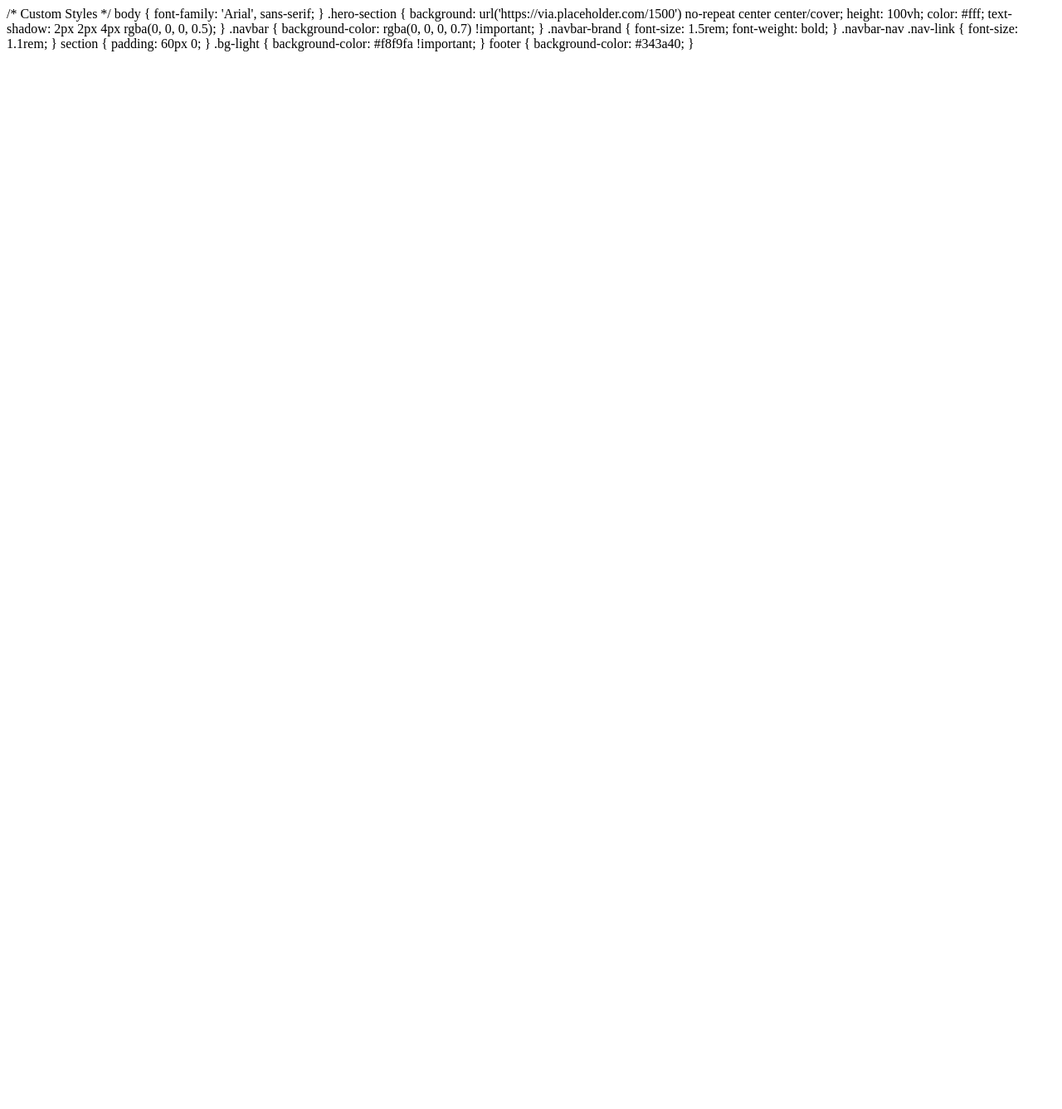
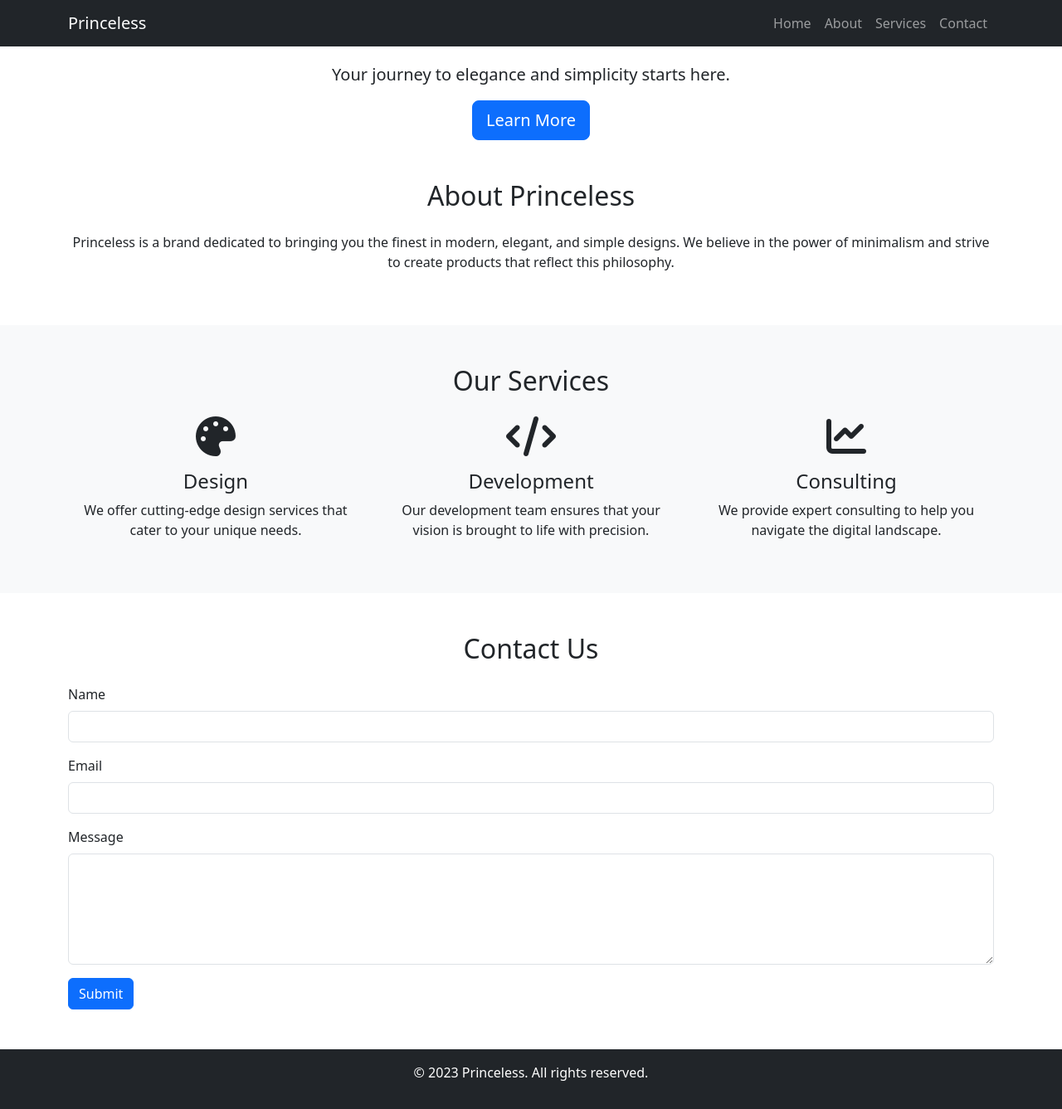
Before and after one commit to savenas/princeless.github.io, a plain HTML site: page index.html in a window 1280 px wide. Shown: the whole page at 83% size. Before the commit the page ends 800 px from the top, so only its background shows below. Drawn offline with nearby package versions, Linux system fonts and the light colour scheme.

Commit message:
Update index.html

```diff
--- a/index.html
+++ b/index.html
@@ -1,36 +1,114 @@
-/* Custom Styles */
-body {
-    font-family: 'Arial', sans-serif;
-}
+<!DOCTYPE html>
+<html lang="en">
+<head>
+    <meta charset="UTF-8">
+    <meta name="viewport" content="width=device-width, initial-scale=1.0">
+    <title>Princeless</title>
+    <!-- Bootstrap CSS -->
+    <link href="https://cdn.jsdelivr.net/npm/bootstrap@5.3.0/dist/css/bootstrap.min.css" rel="stylesheet">
+    <!-- Font Awesome -->
+    <link href="https://cdnjs.cloudflare.com/ajax/libs/font-awesome/6.0.0-beta3/css/all.min.css" rel="stylesheet">
+    <!-- Custom CSS -->
+    <link rel="stylesheet" href="styles.css">
+</head>
+<body>
 
-.hero-section {
-    background: url('https://via.placeholder.com/1500') no-repeat center center/cover;
-    height: 100vh;
-    color: #fff;
-    text-shadow: 2px 2px 4px rgba(0, 0, 0, 0.5);
-}
+    <!-- Navigation Bar -->
+    <nav class="navbar navbar-expand-lg navbar-dark bg-dark fixed-top">
+        <div class="container">
+            <a class="navbar-brand" href="#">Princeless</a>
+            <button class="navbar-toggler" type="button" data-bs-toggle="collapse" data-bs-target="#navbarNav" aria-controls="navbarNav" aria-expanded="false" aria-label="Toggle navigation">
+                <span class="navbar-toggler-icon"></span>
+            </button>
+            <div class="collapse navbar-collapse" id="navbarNav">
+                <ul class="navbar-nav ms-auto">
+                    <li class="nav-item">
+                        <a class="nav-link" href="#home">Home</a>
+                    </li>
+                    <li class="nav-item">
+                        <a class="nav-link" href="#about">About</a>
+                    </li>
+                    <li class="nav-item">
+                        <a class="nav-link" href="#services">Services</a>
+                    </li>
+                    <li class="nav-item">
+                        <a class="nav-link" href="#contact">Contact</a>
+                    </li>
+                </ul>
+            </div>
+        </div>
+    </nav>
 
-.navbar {
-    background-color: rgba(0, 0, 0, 0.7) !important;
-}
+    <!-- Hero Section -->
+    <section id="home" class="hero-section d-flex align-items-center">
+        <div class="container text-center">
+            <h1 class="display-4">Welcome to Princeless</h1>
+            <p class="lead">Your journey to elegance and simplicity starts here.</p>
+            <a href="#about" class="btn btn-primary btn-lg">Learn More</a>
+        </div>
+    </section>
 
-.navbar-brand {
-    font-size: 1.5rem;
-    font-weight: bold;
-}
+    <!-- About Section -->
+    <section id="about" class="py-5">
+        <div class="container">
+            <h2 class="text-center mb-4">About Princeless</h2>
+            <p class="text-center">Princeless is a brand dedicated to bringing you the finest in modern, elegant, and simple designs. We believe in the power of minimalism and strive to create products that reflect this philosophy.</p>
+        </div>
+    </section>
 
-.navbar-nav .nav-link {
-    font-size: 1.1rem;
-}
+    <!-- Services Section -->
+    <section id="services" class="bg-light py-5">
+        <div class="container">
+            <h2 class="text-center mb-4">Our Services</h2>
+            <div class="row">
+                <div class="col-md-4 text-center">
+                    <i class="fas fa-palette fa-3x mb-3"></i>
+                    <h4>Design</h4>
+                    <p>We offer cutting-edge design services that cater to your unique needs.</p>
+                </div>
+                <div class="col-md-4 text-center">
+                    <i class="fas fa-code fa-3x mb-3"></i>
+                    <h4>Development</h4>
+                    <p>Our development team ensures that your vision is brought to life with precision.</p>
+                </div>
+                <div class="col-md-4 text-center">
+                    <i class="fas fa-chart-line fa-3x mb-3"></i>
+                    <h4>Consulting</h4>
+                    <p>We provide expert consulting to help you navigate the digital landscape.</p>
+                </div>
+            </div>
+        </div>
+    </section>
 
-section {
-    padding: 60px 0;
-}
+    <!-- Contact Section -->
+    <section id="contact" class="py-5">
+        <div class="container">
+            <h2 class="text-center mb-4">Contact Us</h2>
+            <form>
+                <div class="mb-3">
+                    <label for="name" class="form-label">Name</label>
+                    <input type="text" class="form-control" id="name" required>
+                </div>
+                <div class="mb-3">
+                    <label for="email" class="form-label">Email</label>
+                    <input type="email" class="form-control" id="email" required>
+                </div>
+                <div class="mb-3">
+                    <label for="message" class="form-label">Message</label>
+                    <textarea class="form-control" id="message" rows="5" required></textarea>
+                </div>
+                <button type="submit" class="btn btn-primary">Submit</button>
+            </form>
+        </div>
+    </section>
 
-.bg-light {
-    background-color: #f8f9fa !important;
-}
+    <!-- Footer -->
+    <footer class="bg-dark text-white text-center py-3">
+        <p>&copy; 2023 Princeless. All rights reserved.</p>
+    </footer>
 
-footer {
-    background-color: #343a40;
-}
+    <!-- Bootstrap JS and dependencies -->
+    <script src="https://cdn.jsdelivr.net/npm/@popperjs/core@2.11.6/dist/umd/popper.min.js"></script>
+    <script src="https://cdn.jsdelivr.net/npm/bootstrap@5.3.0/dist/js/bootstrap.min.js"></script>
+</body>
+</html>
```
